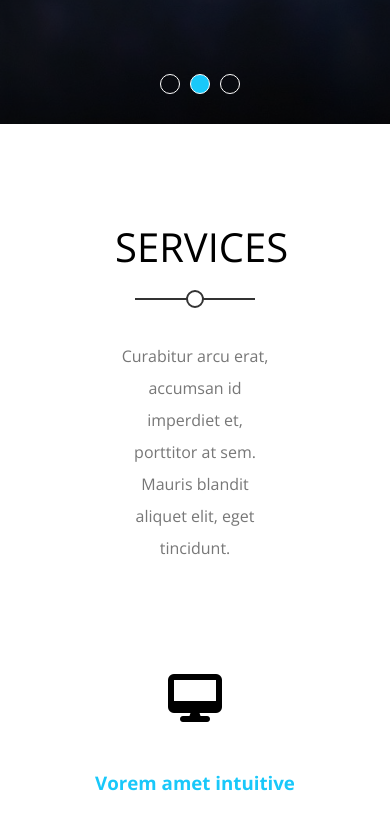
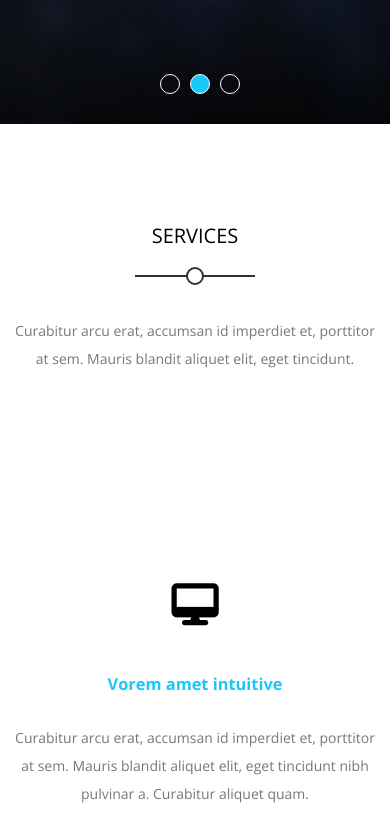
Before and after one commit to mohammed78787/kasper, a plain HTML site: page index.html in a window 390 px wide. Shown: the part 720-1537 px from the top of the page. Drawn offline with nearby package versions, Linux system fonts and the light colour scheme.

Commit message:
responsive

```diff
--- a/style.css
+++ b/style.css
@@ -22,6 +22,34 @@ ul {
     margin-right: auto;
     padding-left: 15px;
     padding-right: 15px;
+}
+/* very very  */
+@media (max-width:290px) {
+    body {
+        font-size: 10px;
+    }
+}
+/* very small */
+
+@media (min-width:291px ) and (max-width: 305px) {
+    body {
+        font-size: 11px;
+    }
+}
+@media (min-width:306px ) and (max-width: 320px) {
+    body {
+        font-size: 12px;
+    }
+}
+@media (min-width:321px ) and (max-width: 350px) {
+    body {
+        font-size: 13px;
+    }
+}
+@media (min-width:351px ) and (max-width: 400px) {
+    body {
+        font-size: 14px;
+    }
 }
 /* small */
 @media (min-width:768px ) {
@@ -55,11 +83,6 @@ ul {
     font-weight: normal;
     position: relative;
 }
-@media (max-width:450px) {
-    .heading h2 {
-        font-size: 40px;
-    }
-}
 
 .heading h2::before {
     content: "";
@@ -89,6 +112,19 @@ ul {
     line-height: 2;
     color: #777;
     max-width: 100%;
+}
+@media (max-width:450px) {
+    .heading {
+        padding: 100px 0 ;
+    }
+    .heading h2 {
+        font-size: 20px;
+    }
+    .heading h2::before {
+         max-width: 100%;
+    }
+
+
 }
 
 
```
Also changed, not shown: imgs/Trumpwallpapers - Owl Wallpapers.jfif (added).
